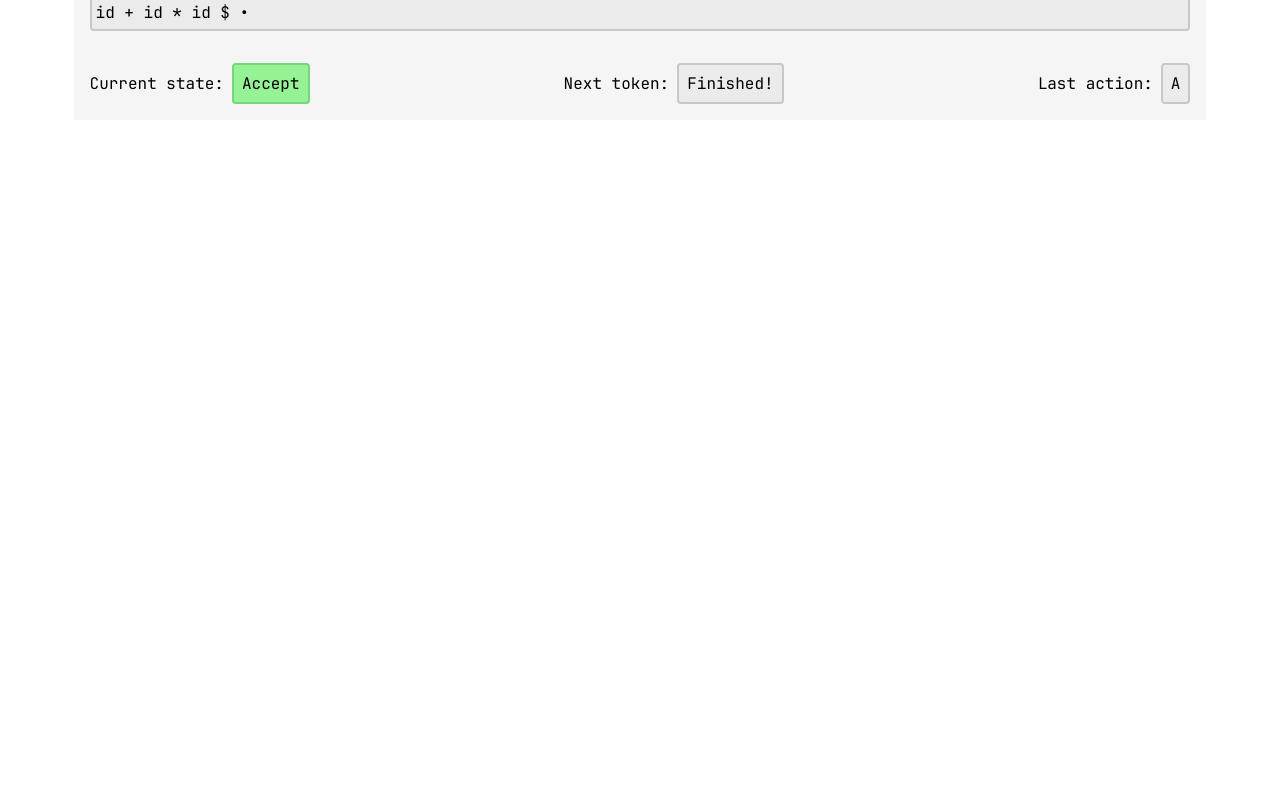
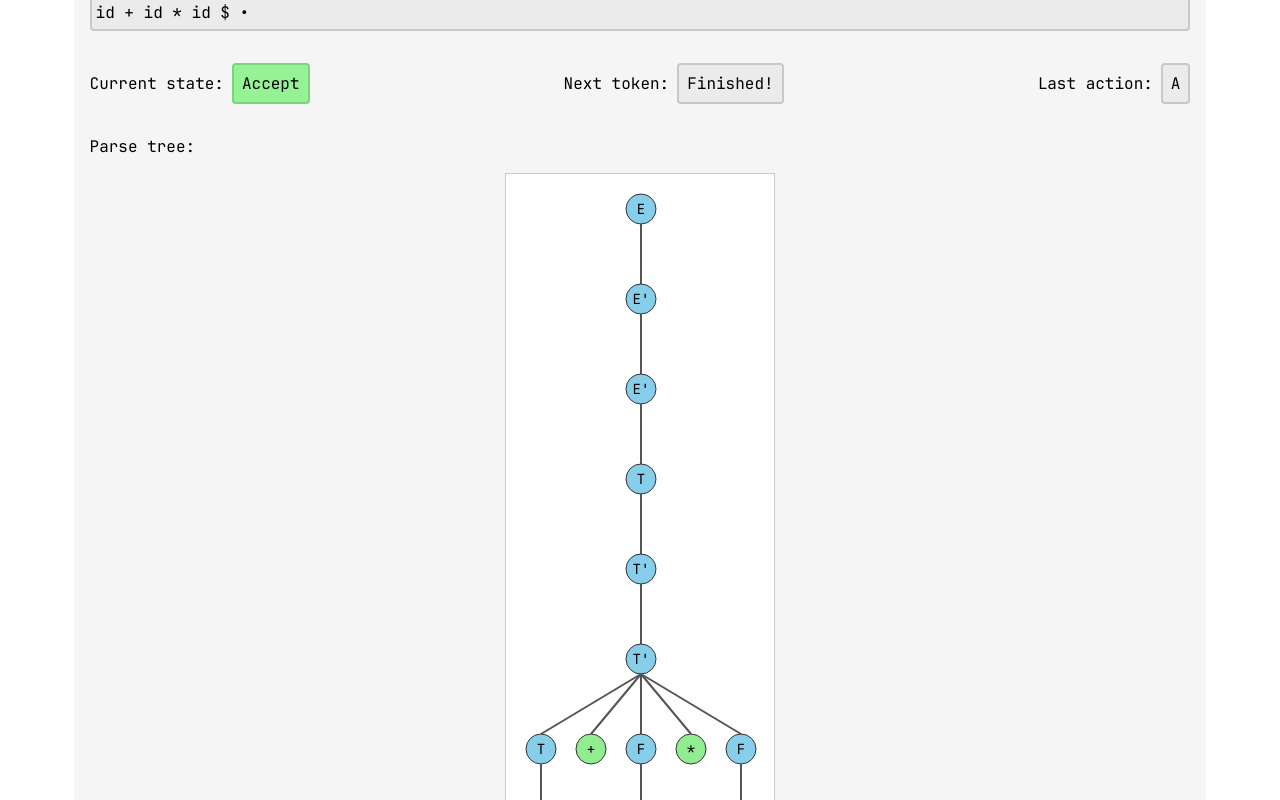
Before and after one commit to itsEmadK/LRParserGenerator, a React (Vite) app: page / in a window 1280 px wide. Shown: the part 4280-5080 px from the top of the page. Before the commit the page ends 4432 px from the top, so only its background shows below. Built offline with nearby package versions, Linux system fonts and the light colour scheme.

Commit message:
Add parse tree component

```diff
--- /dev/null
+++ b/src/components/ParseTree.jsx
@@ -0,0 +1,142 @@
+import React from 'react';
+
+const NODE_WIDTH = 30;
+const NODE_HEIGHT = NODE_WIDTH;
+const NODE_BORDER_RADIUS = NODE_WIDTH / 2;
+const HORIZONTAL_SPACING = 20;
+const VERTICAL_SPACING = 60;
+
+/**
+ * Recursive function to calculate subtree width.
+ * This is needed for positioning children.
+ */
+function calculateSubtreeWidth(node) {
+  if (!node.children || node.children.length === 0) {
+    return NODE_WIDTH;
+  }
+  return (
+    node.children.reduce(
+      (sum, child) => sum + calculateSubtreeWidth(child),
+      0
+    ) +
+    HORIZONTAL_SPACING * (node.children.length - 1)
+  );
+}
+
+function calculateMaxDepth(node) {
+  if (!node.children || node.children.length === 0) {
+    return 1;
+  }
+  return (
+    1 + Math.max(...node.children.map((child) => calculateMaxDepth(child)))
+  );
+}
+
+/**
+ * Recursive component to render each tree node and its children
+ * @param {Object} props
+ * @param {Object} props.node - The tree node {symbol, children}
+ * @param {number} props.x - x position of the node's center
+ * @param {number} props.y - y position of the node's top
+ */
+function TreeNodeSVG({ node, x, y }) {
+  const children = node.children || [];
+  const isLeaf = children.length === 0;
+  const subtreeWidths = children.map(calculateSubtreeWidth);
+
+  // total width for centering children
+  const totalWidth =
+    subtreeWidths.reduce((a, b) => a + b, 0) +
+    HORIZONTAL_SPACING * Math.max(children.length - 1, 0);
+
+  let currentX = x - totalWidth / 2;
+
+  return (
+    <>
+      {/* Node rectangle with different fill for leaves */}
+      <rect
+        x={x - NODE_WIDTH / 2}
+        y={y}
+        width={NODE_WIDTH}
+        height={NODE_HEIGHT}
+        fill={isLeaf ? '#90EE90' : '#87CEEB'} // lightgreen leaves, skyblue others
+        stroke="#333"
+        rx={NODE_BORDER_RADIUS}
+        ry={NODE_BORDER_RADIUS}
+      />
+      {/* Node symbol */}
+      <text
+        x={x}
+        y={y + NODE_HEIGHT / 2 + 5}
+        fontFamily="Arial"
+        fontSize={14}
+        fill="#000"
+        textAnchor="middle"
+      >
+        {node.symbol}
+      </text>
+
+      {/* Lines and children */}
+      {children.map((child, i) => {
+        const childWidth = subtreeWidths[i];
+        const childX = currentX + childWidth / 2;
+        const childY = y + NODE_HEIGHT + VERTICAL_SPACING;
+
+        const line = (
+          <line
+            key={`line-${i}`}
+            x1={x}
+            y1={y + NODE_HEIGHT}
+            x2={childX}
+            y2={childY}
+            stroke="#555"
+            strokeWidth={2}
+          />
+        );
+
+        currentX += childWidth + HORIZONTAL_SPACING;
+
+        return (
+          <React.Fragment key={`node-${i}`}>
+            {line}
+            <TreeNodeSVG node={child} x={childX} y={childY} />
+          </React.Fragment>
+        );
+      })}
+    </>
+  );
+}
+/**
+ * The main component to render the full forest (treeStack)
+ * @param {{ treeStack: array }} props
+ */
+export default function ParseTree({ treeStack, parseTreeClassName }) {
+  // Calculate total width for all trees side-by-side
+  const forestWidth =
+    treeStack.reduce((sum, tree) => sum + calculateSubtreeWidth(tree), 0) +
+    HORIZONTAL_SPACING * (treeStack.length - 1);
+
+  // Calculate max depth to set height dynamically
+  const maxDepth = Math.max(...treeStack.map(calculateMaxDepth));
+
+  const forestHeight =
+    maxDepth * (NODE_BORDER_RADIUS * 2 + VERTICAL_SPACING) + 40; // 40 for padding
+
+  let currentX = 0;
+
+  return (
+    <svg
+      className={parseTreeClassName}
+      width={forestWidth + 40}
+      height={forestHeight}
+    >
+      {treeStack.map((tree, i) => {
+        const treeWidth = calculateSubtreeWidth(tree);
+        const x = currentX + treeWidth / 2 + 20;
+        currentX += treeWidth + HORIZONTAL_SPACING;
+
+        return <TreeNodeSVG key={i} node={tree} x={x} y={20} />;
+      })}
+    </svg>
+  );
+}
--- a/src/components/ParserSection.jsx
+++ b/src/components/ParserSection.jsx
@@ -1,6 +1,7 @@
 import { useState } from 'react';
 import styles from '../styles/parser-section.module.css';
 import Parser from '../parse-logic/parser.js';
+import ParseTree from './ParseTree.jsx';
 
 /**
  *
@@ -104,6 +105,24 @@ export default function ParserSection({ parser }) {
             </p>
           </div>
         )}
+        <div
+          className={
+            styles['parse-tree-container'] +
+            (currentStatus.treeStack.length === 0
+              ? ' ' + styles['no-tree']
+              : '')
+          }
+        >
+          <p>Parse tree:</p>
+          {currentStatus.treeStack.length > 0 ? (
+            <ParseTree
+              parseTreeClassName={styles['parse-tree']}
+              treeStack={currentStatus.treeStack}
+            />
+          ) : (
+            <p>No trees yet.</p>
+          )}
+        </div>
       </div>
     </section>
   );
--- a/src/styles/parser-section.module.css
+++ b/src/styles/parser-section.module.css
@@ -125,3 +125,20 @@ section.parser h2 {
   font-weight: bold;
   font-size: 1.2rem;
 }
+
+.parse-tree-container {
+  display: flex;
+  gap: 16px;
+  flex-direction: column;
+}
+
+.parse-tree-container.no-tree {
+  flex-direction: row;
+  gap: 8px;
+}
+
+.parse-tree {
+  align-self: center;
+  border: 1px solid #ccc;
+  background-color: #fefefe;
+}
```
Also changed, not shown: src/styles/parse-tree.module.css (added).
